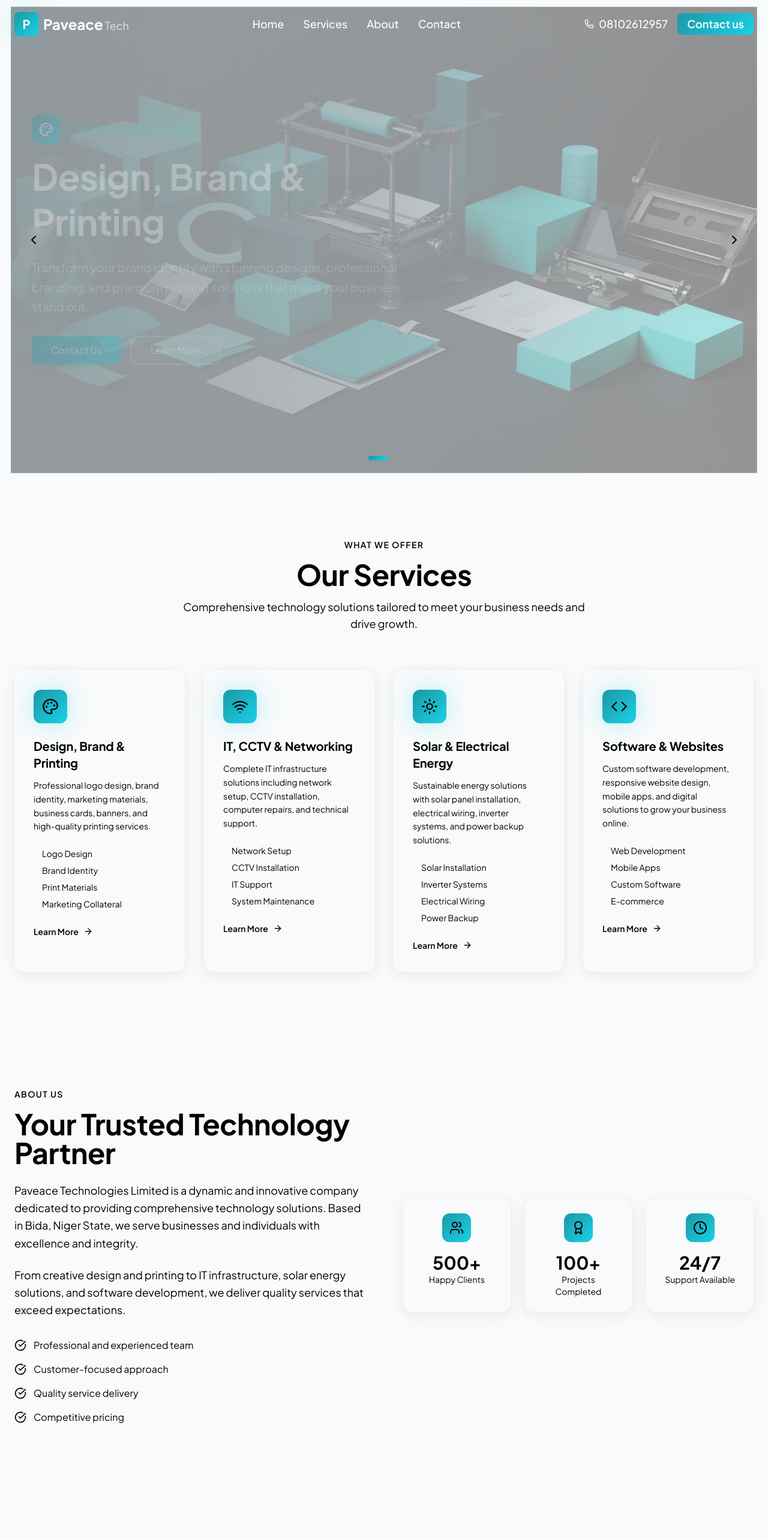
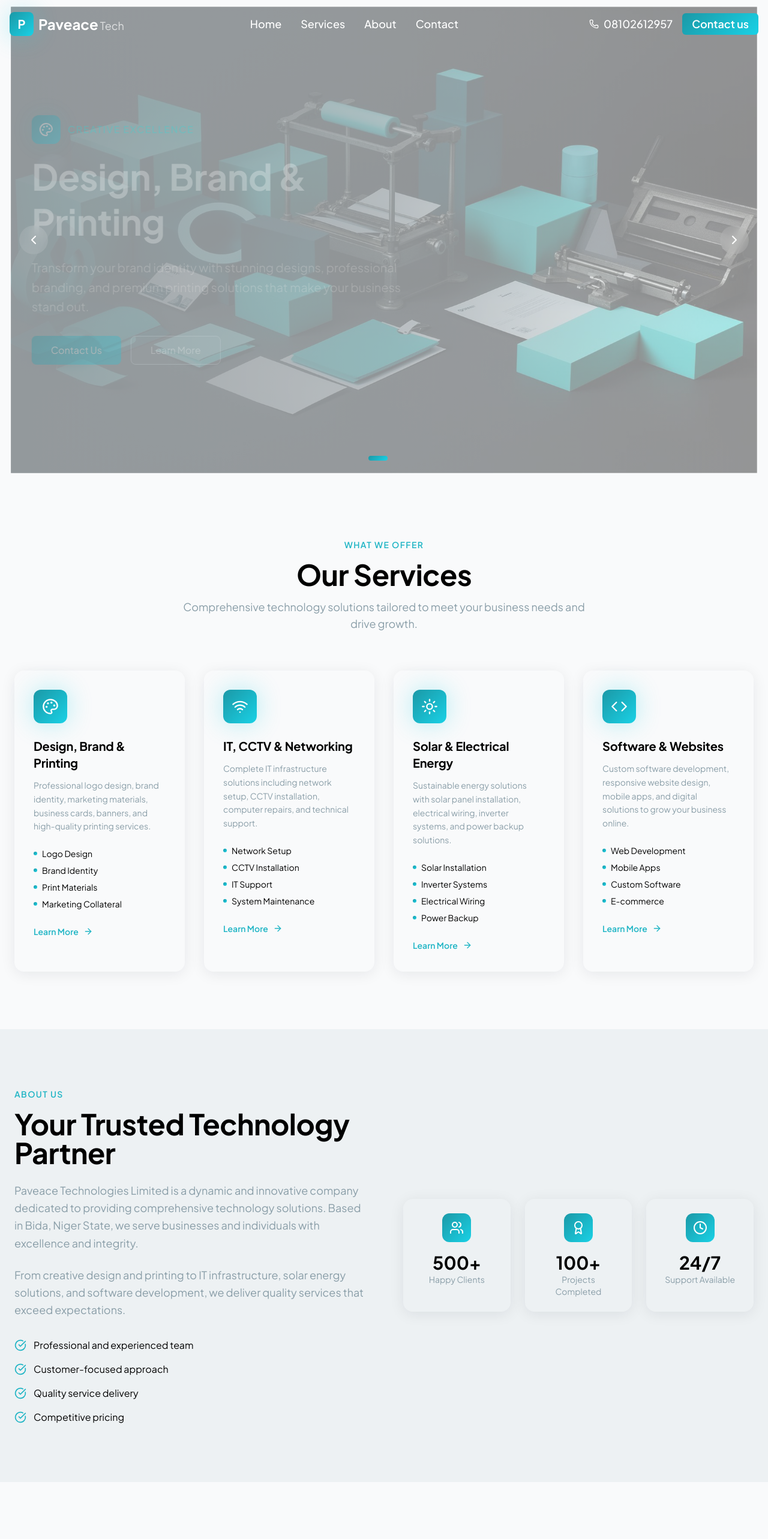
Before and after one commit to olashehu/paveace, a Next.js app: page / in a window 1280 px wide. Shown: the top 2566 px of the page at 60% size. Built offline with nearby package versions, Linux system fonts and the light colour scheme.

Commit message:
designed contact-form and services

```diff
--- a/app/components/About.tsx
+++ b/app/components/About.tsx
@@ -11,7 +11,7 @@ const stats = [
 
 const About = () => {
   return (
-    <section id="about" className="bg-secondary py-24">
+    <section id="about" className="bg-[#edf1f3] py-24">
       <div className="container mx-auto px-6">
         <div className="grid items-center gap-16 lg:grid-cols-2">
           <motion.div
@@ -20,19 +20,19 @@ const About = () => {
             viewport={{ once: true }}
             transition={{ duration: 0.6 }}
           >
-            <span className="mb-4 inline-block text-sm font-semibold uppercase tracking-widest text-primary">
+            <span className="mb-4 inline-block text-sm font-semibold uppercase tracking-widest text-[#20b5c5]">
               About Us
             </span>
-            <h2 className="mb-6 text-3xl font-bold text-foreground md:text-4xl lg:text-5xl">
+            <h2 className="mb-6 text-3xl font-bold md:text-4xl lg:text-5xl">
               Your Trusted Technology Partner
             </h2>
-            <p className="mb-6 text-lg leading-relaxed text-muted-foreground">
+            <p className="mb-6 text-lg leading-relaxed text-[#8a9ea8]">
               Paveace Technologies Limited is a dynamic and innovative company
               dedicated to providing comprehensive technology solutions. Based
               in Bida, Niger State, we serve businesses and individuals with
               excellence and integrity.
             </p>
-            <p className="mb-8 text-lg leading-relaxed text-muted-foreground">
+            <p className="mb-8 text-lg leading-relaxed text-[#8a9ea8]">
               From creative design and printing to IT infrastructure, solar
               energy solutions, and software development, we deliver quality
               services that exceed expectations.
@@ -46,8 +46,8 @@ const About = () => {
                 "Competitive pricing",
               ].map((item) => (
                 <li key={item} className="flex items-center gap-3">
-                  <CheckCircle className="h-5 w-5 text-primary" />
-                  <span className="text-foreground">{item}</span>
+                  <CheckCircle className="h-5 w-5 text-[#20b5c5]" />
+                  <span className="">{item}</span>
                 </li>
               ))}
             </ul>
@@ -72,12 +72,12 @@ const About = () => {
                   className="rounded-2xl bg-card p-6 text-center shadow-card"
                 >
                   <div className="mx-auto mb-4 flex h-12 w-12 items-center justify-center rounded-xl gradient-primary">
-                    <Icon className="h-6 w-6 text-primary-foreground" />
+                    <Icon className="h-6 w-6 text-white" />
                   </div>
-                  <div className="text-3xl font-bold text-foreground">
+                  <div className="text-3xl font-bold">
                     {stat.value}
                   </div>
-                  <div className="text-sm text-muted-foreground">
+                  <div className="text-sm text-[#8a9ea8]">
                     {stat.label}
                   </div>
                 </motion.div>
--- a/app/components/Header.tsx
+++ b/app/components/Header.tsx
@@ -27,25 +27,25 @@ const Header = () => {
       className={`fixed top-0 right-0 left-0 z-50 transition-all duration-300 ${
         isScrolled
           ? "bg-[color-mix(in_oklab,hsl(var(--background))_95%,transparent)] shadow-card backdrop-blur-md"
-          : "bg-[transparent] backdrop-blur-0 shadow-none"
+          : "bg-transparent backdrop-blur-0 shadow-none"
       }`}
     >
-      <div className="container mx-auto px-6">
+      <div className="container mx-auto px-2 lg:px-4">
         <div className="flex h-20 items-center justify-between">
-          <Link href="#home" className="flex items-center gap-2">
+          <Link href="#home" className="flex items-center gap-2 text-nowrap">
             <div className="flex h-10 w-10 items-center justify-center rounded-lg gradient-primary shadow-glow">
-              <span className="text-xl font-bold text-[#fff]">P</span>
+              <span className="text-xl font-bold text-white">P</span>
             </div>
             <div className="hidden sm:block">
               <span
                 className={`text-2xl font-bold transition-opacity ${
-                  isScrolled ? "text-[#0d1e26]" : "text-[#fff]"
+                  isScrolled ? "text-[#0d1e26]" : "text-white"
                 }`}
               >
                 Paveace
               </span>
               <span
-                className={`text-lg font-light ${
+                className={`text-lg font-light md:hidden lg:inline ${
                   isScrolled ? "text-muted-foreground" : "text-[white]/70"
                 }`}
               >
@@ -56,7 +56,7 @@ const Header = () => {
           </Link>
 
           {/* Desktop Navigation */}
-          <nav className="hidden items-center gap-8 md:flex">
+          <nav className="hidden items-center gap-3 lg:gap-8 md:flex">
             {navLinks.map((link) => (
               <Link
                 key={link.href}
@@ -74,7 +74,7 @@ const Header = () => {
 
           {/* CTA Button */}
           <div
-            className={`hidden items-center gap-4 md:flex ${
+            className={`hidden items-center gap-4 pl-2 md:flex ${
               isScrolled ? "text-foreground" : "text-white"
             }`}
           >
--- a/app/components/HeroSlider.tsx
+++ b/app/components/HeroSlider.tsx
@@ -158,17 +158,17 @@ const HeroSlider = () => {
       {/* Navigation Arrows */}
       <button
         onClick={prevSlide}
-        className="absolute left-4 top-1/2 z-20 -translate-y-1/2 rounded-full bg-primary-foreground/10 p-3 backdrop-blur-sm transition-all hover:bg-primary-foreground/20 md:left-8"
+        className="absolute left-4 top-1/2 z-20 -translate-y-1/2 rounded-full bg-white/10 p-3 backdrop-blur-sm transition-all hover:bg-white/20 md:left-8"
         aria-label="Previous slide"
       >
-        <ChevronLeft className="h-6 w-6 text-primary-foreground" />
+        <ChevronLeft className="h-6 w-6 text-white" />
       </button>
       <button
         onClick={nextSlide}
-        className="absolute right-4 top-1/2 z-20 -translate-y-1/2 rounded-full bg-primary-foreground/10 p-3 backdrop-blur-sm transition-all hover:bg-primary-foreground/20 md:right-8"
+        className="absolute right-4 top-1/2 z-20 -translate-y-1/2 rounded-full bg-white/10 p-3 backdrop-blur-sm transition-all hover:bg-white/20 md:right-8"
         aria-label="Next slide"
       >
-        <ChevronRight className="h-6 w-6 text-primary-foreground" />
+        <ChevronRight className="h-6 w-6 text-white" />
       </button>
 
       {/* Slide Indicators */}
--- a/app/components/Services.tsx
+++ b/app/components/Services.tsx
@@ -1,5 +1,6 @@
 "use client";
 
+import Link from "next/link";
 import { motion } from "framer-motion";
 import { Palette, Wifi, Sun, Code, ArrowRight } from "lucide-react";
 
@@ -56,7 +57,7 @@ const services = [
 
 const Services = () => {
   return (
-    <section id="services" className="bg-background py-24">
+    <section id="services" className="bg-[#f9fafb] py-24">
       <div className="container mx-auto px-6">
         <motion.div
           initial={{ opacity: 0, y: 20 }}
@@ -65,13 +66,13 @@ const Services = () => {
           transition={{ duration: 0.6 }}
           className="mb-16 text-center"
         >
-          <span className="mb-4 inline-block text-sm font-semibold uppercase tracking-widest text-primary">
+          <span className="mb-4 inline-block text-sm font-semibold uppercase tracking-widest text-[#20b5c5]">
             What We Offer
           </span>
           <h2 className="mb-4 text-3xl font-bold text-foreground md:text-4xl lg:text-5xl">
             Our Services
           </h2>
-          <p className="mx-auto max-w-2xl text-lg text-muted-foreground">
+          <p className="mx-auto max-w-2xl text-lg text-[#8a9ea8]">
             Comprehensive technology solutions tailored to meet your business
             needs and drive growth.
           </p>
@@ -90,13 +91,11 @@ const Services = () => {
                 className="group rounded-2xl bg-card p-8 shadow-card transition-all duration-300 hover:-translate-y-2 hover:shadow-card-hover"
               >
                 <div className="mb-6 inline-flex h-14 w-14 items-center justify-center rounded-xl gradient-primary shadow-glow transition-transform duration-300 group-hover:scale-110">
-                  <Icon className="h-7 w-7 text-primary-foreground" />
+                  <Icon className="h-7 w-7 text-white" />
                 </div>
 
-                <h3 className="mb-3 text-xl font-bold text-foreground">
-                  {service.title}
-                </h3>
-                <p className="mb-6 text-sm leading-relaxed text-muted-foreground">
+                <h3 className="mb-3 text-xl font-bold">{service.title}</h3>
+                <p className="mb-6 text-sm leading-relaxed text-[#8a9ea8]">
                   {service.description}
                 </p>
 
@@ -104,21 +103,21 @@ const Services = () => {
                   {service.features.map((feature) => (
                     <li
                       key={feature}
-                      className="flex items-center gap-2 text-sm text-foreground"
+                      className="flex items-center gap-2 text-sm"
                     >
-                      <div className="h-1.5 w-1.5 rounded-full bg-primary" />
+                      <div className="h-1.5 w-1.5 rounded-full gradient-primary" />
                       {feature}
                     </li>
                   ))}
                 </ul>
 
-                <a
+                <Link
                   href="#contact"
-                  className="inline-flex items-center gap-2 text-sm font-semibold text-primary transition-colors hover:text-primary/80"
+                  className="inline-flex items-center gap-2 text-sm font-semibold text-[#20b5c5] transition-colors hover:text-primary/80"
                 >
                   Learn More
                   <ArrowRight className="h-4 w-4 transition-transform group-hover:translate-x-1" />
-                </a>
+                </Link>
               </motion.div>
             );
           })}
--- a/app/globals.css
+++ b/app/globals.css
@@ -6,27 +6,24 @@
 @layer base {
   :root {
     --background: 200 20% 98%;
-    --foreground: #fff
-
     --card: 0 0% 100%;
     --card-foreground: 200 50% 10%;
 
-    --popover: 0 0% 100%;
-    --popover-foreground: 200 50% 10%;
+    /* --popover: 0 0% 100%;
+    --popover-foreground: 200 50% 10%; */
 
     --primary-glow: #1ae5e5;
 
     --secondary: 200 20% 94%;
     --secondary-foreground: 200 50% 10%;
 
-    --muted: 200 15% 92%;
-    --muted-foreground: 200 15% 45%;
+    /* --muted: 200 15% 92%; */
 
     --accent: 45 93% 58%;
     --accent-foreground: 200 50% 10%;
 
-    --destructive: 0 84.2% 60.2%;
-    --destructive-foreground: 210 40% 98%;
+    /* --destructive: 0 84.2% 60.2%;
+    --destructive-foreground: 210 40% 98%; */
 
     --border: 200 20% 88%;
     --input: 200 20% 88%;
@@ -63,7 +60,6 @@
 
   .dark {
     --background: 200 50% 6%;
-    --foreground: 200 20% 95%;
 
     --card: 200 50% 10%;
     --card-foreground: 200 20% 95%;
@@ -77,7 +73,6 @@
     --secondary-foreground: 200 20% 95%;
 
     --muted: 200 30% 18%;
-    --muted-foreground: 200 15% 60%;
 
     --accent: 45 93% 58%;
     --accent-foreground: 200 50% 6%;
```
Also changed, not shown: app/components/Contact.tsx (+13 -13 lines).
